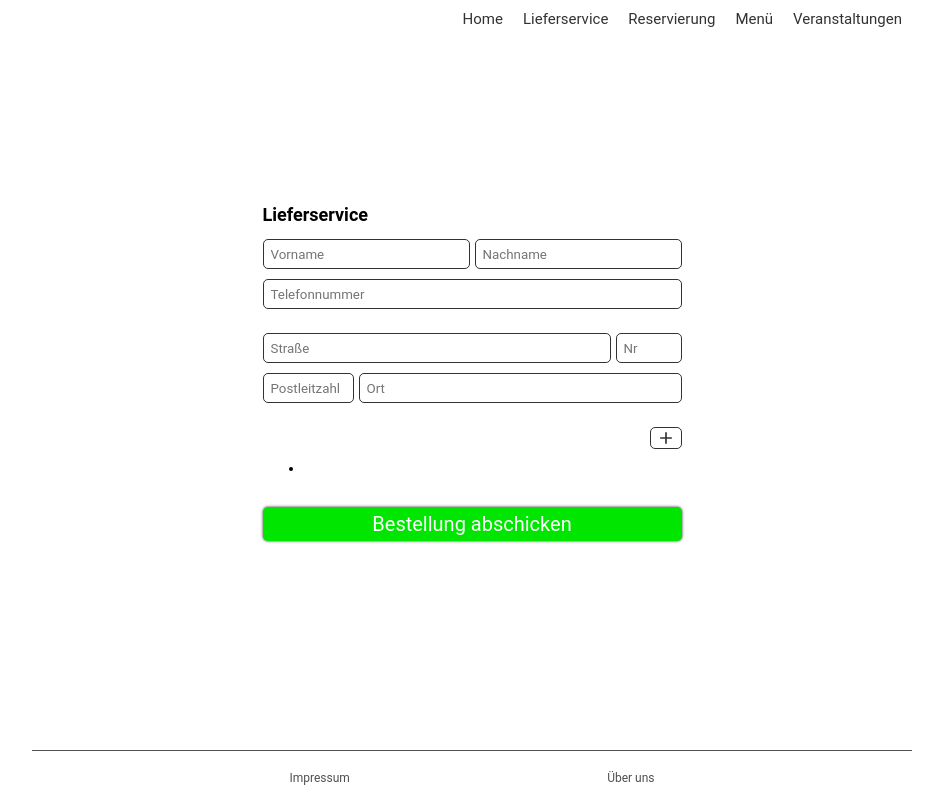
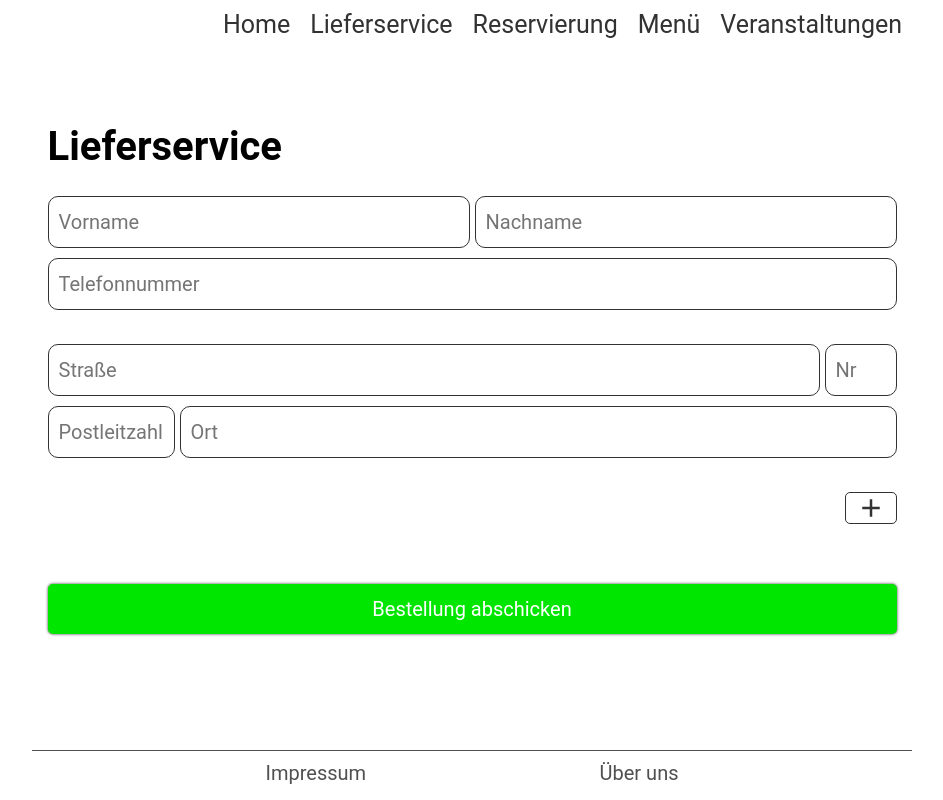
Before and after one commit to Nick-Leon-342/Webprogrammierung, a React (Create React App) app: page /#/lieferservice in a window 1280 px wide. Shown: the whole page, without its empty margins (168-1111 px from the left). Built offline with nearby package versions, Linux system fonts and the light colour scheme.

Commit message:
Added simple list_orders

```diff
--- a/package.json
+++ b/package.json
@@ -13,6 +13,7 @@
     "react-dom": "^18.2.0",
     "react-router-dom": "^6.16.0",
     "react-scripts": "5.0.1",
+    "uuid": "^9.0.1",
     "web-vitals": "^2.1.4"
   },
   "scripts": {
--- a/src/App.css
+++ b/src/App.css
@@ -24,7 +24,7 @@ body {
 
 input {
 	outline: none;
-	min-height: 20px;
+	min-height: 30px;
 	color: var(--navbar-color);
 	border: 1px solid var(--navbar-color);
 	border-radius: 5px;
@@ -71,7 +71,7 @@ input {
 
 .navbar-element {
 	padding: 10px;
-	font-size: 15px;
+	font-size: 25px;
 	color: var(--navbar-color);
 	cursor: pointer;
 }
@@ -102,10 +102,10 @@ input {
 
 .footer-container {
 	border-top: 1px solid var(--navbar-underline-color);
-	font-size: 12px;
+	font-size: 20px;
 	display: flex;
 	justify-content: space-evenly;
-	padding-top: 20px;
+	padding-top: 10px;
 }
 
 .footer-element {
@@ -197,61 +197,8 @@ input {
 .events-text {
 	color: var(--color-light);
 	margin-bottom: 100px;
+	font-size: 20px;
 }
-
-
-
-
-.lieferservice-container {
-	display: flex;
-	justify-content: space-between;
-	gap: 5px;
-	margin-bottom: 10px;
-}
-
-.add-container {
-	display: flex;
-	justify-content: right;
-}
-
-.add-button {
-	display: flex;
-	justify-content: center;
-	border: 1px solid var(--navbar-color);
-	border-radius: 5px;
-	height: 20px;
-	width: 30px;
-	transition: scale .3s;
-}
-
-.add-button:hover {
-	scale: 1.05;
-}
-
-.add-button:active {
-	scale: .95;
-}
-
-
-
-
-
-
-
-
-
-
-
-
-
-
-
-
-
-
-
-
-
 
 
 
@@ -282,6 +229,7 @@ input {
 
 .button {
 	font-size: 20px;
+	height: 50px;
 	border-radius: 5px;
 	border: none;
 	box-shadow: 0px 0px 3px 0px var(--navbar-color);
@@ -312,15 +260,15 @@ input {
 .inputfield {
 	position: relative;
 	display: flex;
-	height: 42px;
-	width: 400px;
+	height: 62px;
+	width: 450px;
 	margin: 15px 0;
 }
 
 .inputfield input {
-	width: 358px;
-	height: 20px;
-	font-size: 18px;
+	width: 408px;
+	height: 30px;
+	font-size: 20px;
 	color: var(--navbar-color);
     padding: 15px 20px;
     background: transparent;
@@ -331,10 +279,10 @@ input {
 
 .inputfield label {
 	position: absolute;
-	top: 60%;
+	top: 50%;
 	margin-left: 15px;
 	transform: translateY(-50%);
-	font-size: 14px;
+	font-size: 16px;
 	pointer-events: none;
 	padding: 0 5px;
 	transition: font-size .5s, top .5s;
@@ -343,6 +291,6 @@ input {
 .inputfield input:focus~label,
 .inputfield input:not(:placeholder-shown)~label {
 	top: 0;
-	font-size: 10px;
+	font-size: 12px;
 	background-color: white;
 }
--- a/src/pages/Lieferservice.js
+++ b/src/pages/Lieferservice.js
@@ -1,8 +1,11 @@
+
+import './css/Lieferservice.css'
 
 
 import Navbar from '../components/Navbar'
 import Footer from '../components/Footer'
 import { useState } from 'react'
+import { v4 } from 'uuid'
 
 
 export default function Lieferservice() {
@@ -16,6 +19,33 @@ export default function Lieferservice() {
 	const [ postcode, setPostcode ] = useState()
 	const [ city, setCity ] = useState()
 
+	const [ list_orders, setList_orders ] = useState([])
+
+
+
+
+	const add = () => {
+		const tmp = [...list_orders]
+		tmp.push({ ID: v4, OrderNR: undefined, AdditionalInfo: '' })
+		setList_orders(tmp)
+	}
+
+	const remove = (index) => {
+		const tmp = [...list_orders]
+		tmp.splice(index, 1)
+		setList_orders(tmp)
+	}
+
+	const handleChange = (v, id) => {
+		const tmp = [...list_orders]
+		for(const e of tmp) {
+			if(e.ID === id) {
+				e.AdditionalInfo = v
+				break
+			}
+		}
+		setList_orders(tmp)
+	}
 
 
 
@@ -30,11 +60,11 @@ export default function Lieferservice() {
 				<div className='site-content' style={{ display: 'flex', flexDirection: 'column', justifyContent: 'center', alignItems: 'center' }}>
 
 
-					<div style={{ display: 'flex', flexDirection: 'column' }}>
+					<div className='lieferservice'>
 
-						<h2>Lieferservice</h2>
+						<h1>Lieferservice</h1>
 
-						<div style={{ display: 'flex', gap: '5px', marginBottom: '10px' }}>
+						<div className='lieferservice-name'>
 							<input placeholder='Vorname' value={firstName} onChange={(e) => setFirstName(e.target.value)}/>
 							<input placeholder='Nachname' value={lastName} onChange={(e) => setLastName(e.target.value)}/>
 						</div>
@@ -51,7 +81,7 @@ export default function Lieferservice() {
 						</div>
 
 						<div className='lieferservice-container'>
-							<input placeholder='Postleitzahl' style={{ width: '75px' }} value={postcode} onChange={(e) => setPostcode(e.target.value)}/>
+							<input placeholder='Postleitzahl' style={{ width: '105px' }} value={postcode} onChange={(e) => setPostcode(e.target.value)}/>
 							<input placeholder='Ort' style={{ width: '100%' }} value={city} onChange={(e) => setCity(e.target.value)}/>
 						</div>
 
@@ -59,14 +89,18 @@ export default function Lieferservice() {
 
 						<div className='add-container'>
 							<div className='add-button'>
-								<svg fill='var(--navbar-color)' height='20' viewBox="0 -960 960 960" width='20'><path d="M440-440H200v-80h240v-240h80v240h240v80H520v240h-80v-240Z"/></svg>
+								<svg fill='var(--navbar-color)' onClick={add} height='30' viewBox="0 -960 960 960"><path d="M440-440H200v-80h240v-240h80v240h240v80H520v240h-80v-240Z"/></svg>
 							</div>
 						</div>
 
-						<ul>
-							<li>
-
-							</li>
+						<ul className='list_orders'>
+							{list_orders.map((le, index) => (
+								<li className='list_orders-element' key={index}>
+									<div onClick={() => remove(index)}>-</div>
+									<input type='number' placeholder='Nr' value={le.OrderNR} onChange={(e) => le.OrderNR = e.target.value}/>
+									<input type='text' placeholder='Bemerkungen' value={le.AdditionalInfo} onChange={(e) => handleChange(e.target.value, le.ID)}/>
+								</li>
+							))}
 						</ul>
 
 						<button className='button'>Bestellung abschicken</button>
--- a/src/pages/Reservierung.js
+++ b/src/pages/Reservierung.js
@@ -34,7 +34,7 @@ export default function Reservierung() {
 
 					<div style={{ display: 'flex', flexDirection: 'column' }}>
 
-						<h2>Reservierung</h2>
+						<h1>Reservierung</h1>
 
 						<FancyInput
 							id='FirstName'
@@ -82,7 +82,7 @@ export default function Reservierung() {
 						>
 							<label
 								style={{
-									fontSize: '15px',
+									fontSize: '20px',
 									color: 'var(--navbar-color)'
 									}}
 								>Datum:</label>
@@ -98,7 +98,7 @@ export default function Reservierung() {
 						>
 							<label
 								style={{
-									fontSize: '15px',
+									fontSize: '20px',
 									color: 'var(--navbar-color)'
 									}}
 								>Anzahl an Personen:</label>
@@ -108,7 +108,6 @@ export default function Reservierung() {
 								style={{
 									outline: 'none',
 									width: '50px',
-
 									color: 'var(--navbar-color)'
 								}}
 							/>
--- /dev/null
+++ b/src/pages/css/Lieferservice.css
@@ -0,0 +1,83 @@
+
+
+.lieferservice {
+	display: flex;
+	flex-direction: column;
+	font-size: 20px;
+}
+
+.lieferservice input {
+    font-size: 20px;
+    border-radius: 10px;
+	height: 50px;
+	padding: 0 10px;
+	font-size: 20px;
+}
+
+.lieferservice-name {
+	display: flex;
+	gap: 5px;
+	margin-bottom: 10px;
+}
+
+.lieferservice-name input {
+	width: 50%;
+	min-width: 400px;
+}
+
+.lieferservice-container {
+	display: flex;
+	justify-content: space-between;
+	gap: 5px;
+	margin-bottom: 10px;
+}
+
+.add-container {
+	display: flex;
+	justify-content: right;
+}
+
+.add-button {
+	display: flex;
+	justify-content: center;
+	border: 1px solid var(--navbar-color);
+	border-radius: 5px;
+	height: 30px;
+	width: 50px;
+	transition: scale .3s;
+}
+
+.add-button:hover {
+	scale: 1.05;
+}
+
+.add-button:active {
+	scale: .95;
+}
+
+.list_orders {
+	width: 100%;
+	list-style-type: none;
+	padding: 0;
+}
+
+.list_orders-element {
+	display: flex;
+	width: 100%;
+	gap: 5px;
+}
+
+.list_orders-element div {
+	font-size: 40px;
+	padding: 0 3px;
+	font-weight: 1;
+	cursor: pointer;
+}
+
+.list_orders-element input[type=number] {
+	width: 50px;
+}
+
+.list_orders-element input[type=text] {
+	width: 100%;
+}
```
Also changed, not shown: 1 other file (tests, documents, lock files or other folders).
